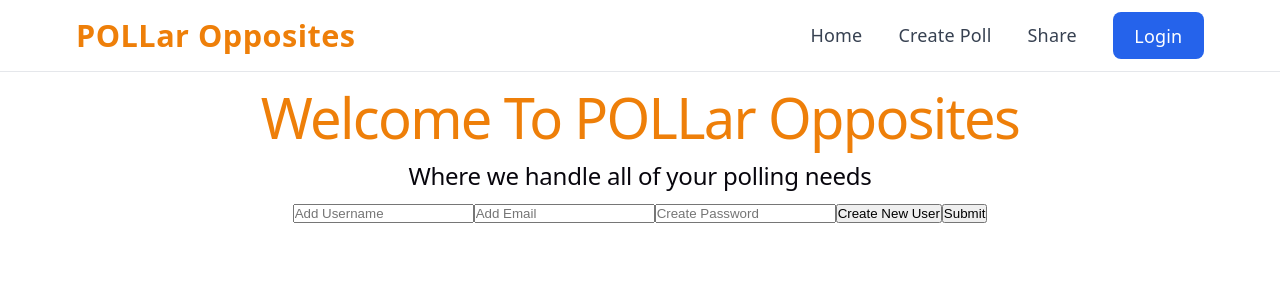
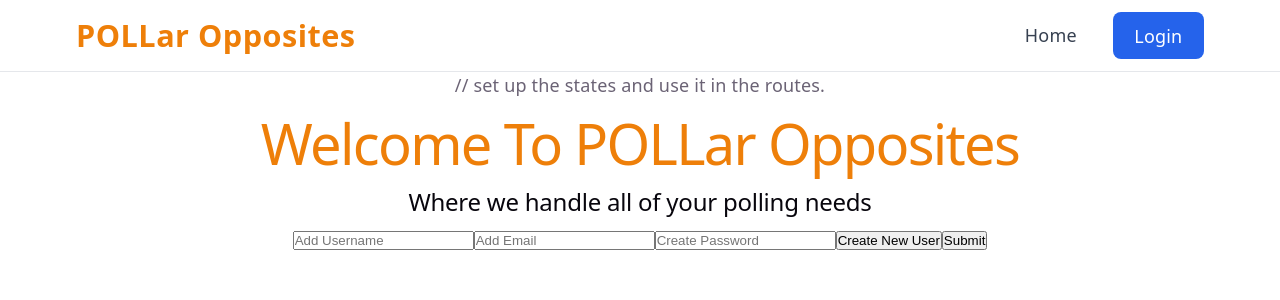
Before and after one commit to Precision-Polling-Network/Capstone_1_Polling_App_Frontend, a React (Vite) app: page /Login in a window 1280 px wide. Shown: the top 300 px of the page. Built offline with nearby package versions, Linux system fonts and the light colour scheme.

Commit message:
create_login_auth

```diff
--- a/src/components/NavBar.jsx
+++ b/src/components/NavBar.jsx
@@ -2,7 +2,8 @@ import React, { useState } from 'react';
 import { NavLink, Link } from 'react-router-dom';
 import '../styles/NavBar.css';
 
-function NavBar() {
+
+function NavBar({isLoggedIn, setIsLoggedIn}) { // catching the promps.
   const [isOpen, setIsOpen] = useState(false);
 
   function toggleMenu() {
@@ -44,7 +45,7 @@ return (
               Home
             </NavLink>
           </li>
-          <li className="nav-item">
+          {isLoggedIn && (<li className="nav-item">
             <NavLink
               to="/create"
               className={({ isActive }) => isActive ? "nav-link active" : "nav-link"}
@@ -53,7 +54,8 @@ return (
               Create Poll
             </NavLink>
           </li>
-          <li className="nav-item">
+          )}
+          { isLoggedIn && <li className="nav-item">
             <NavLink
               to="/share"
               className={({ isActive }) => isActive ? "nav-link active" : "nav-link"}
@@ -61,7 +63,7 @@ return (
             >
               Share
             </NavLink>
-          </li>
+          </li>}
           <li className="nav-item">
             <NavLink
               to="/login"
--- a/src/pages/Login.jsx
+++ b/src/pages/Login.jsx
@@ -1,7 +1,7 @@
 import { useState } from "react";
 import { useNavigate } from "react-router-dom";
 
-function Login() {
+function Login({setIsLoggedIn}) {
   const [userName, setUserName] = useState("");
   const [email, setEmail] = useState("");
   const [password, setPassword] = useState("");
@@ -54,7 +54,7 @@ function Login() {
         setMessage(data);
         return;
       }
-
+      setIsLoggedIn(true); //after user is logged in change isLoggedIn to true
       navigate("/home");
 
     } catch (error) {
--- a/src/routes.jsx
+++ b/src/routes.jsx
@@ -1,5 +1,6 @@
 import { Route, Routes } from "react-router";
 import { Navigate } from "react-router-dom";
+import { useState } from 'react'
 import NavBar from "./components/NavBar";
 import CreatePoll from "./pages/CreatePoll";
 import Login from "./pages/Login";
@@ -8,13 +9,17 @@ import NotFound from "./pages/NotFound";
 import Poll from "./pages/Poll";
 import Results from "./pages/Results";
 
+
 function AppRoutes() {
+  const [isLoggedIn, setIsLoggedIn] = useState(false);//usestate for the login. to check
+                                                      // if the user login or not.
   return (
     <>
-      <NavBar />
+      <NavBar isLoggedIn={isLoggedIn} setIsLoggedIn={setIsLoggedIn}/> // set up the states and use it in the routes.
       <Routes>
         <Route path="/" element={<Navigate to="/Login" />} />
-        <Route path="/login" element={<Login />} />
+        <Route path="/login" element={<Login setIsLoggedIn={setIsLoggedIn}/>} /> // pass promp in the route of the login path.
+                                                                                // then pass to the NavBar and login functions.
         <Route path="/home" element={<Home />} />
         <Route path="/poll/:id" element={<Poll />} />
         <Route path="/poll/:id/results" element={<Results />} />
```
